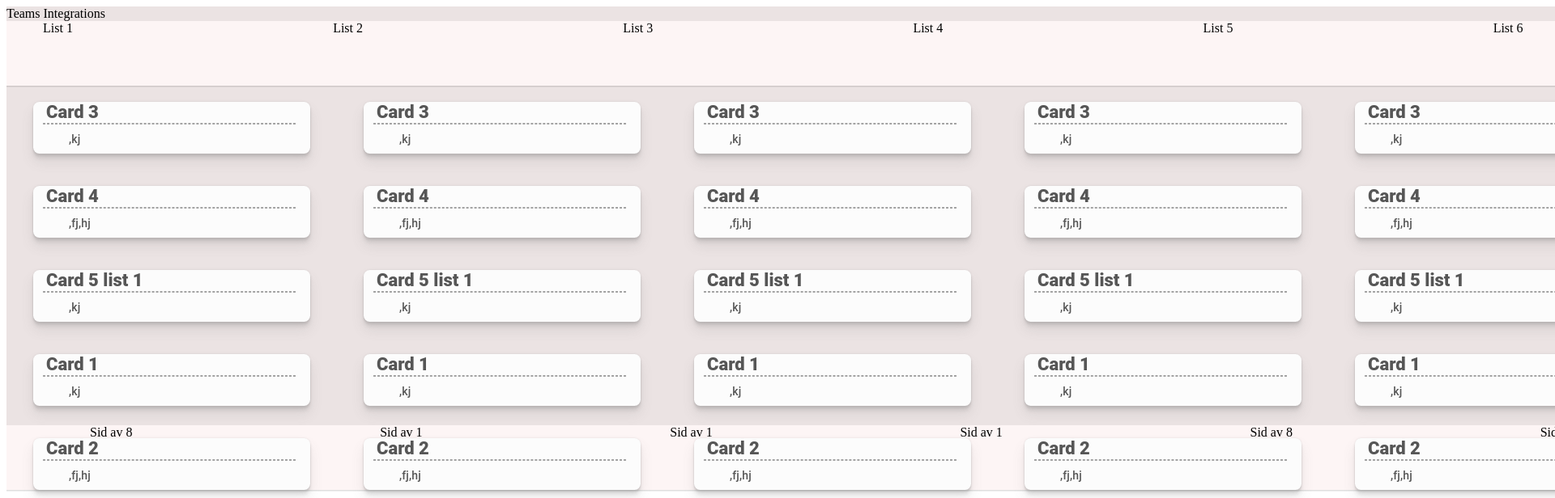
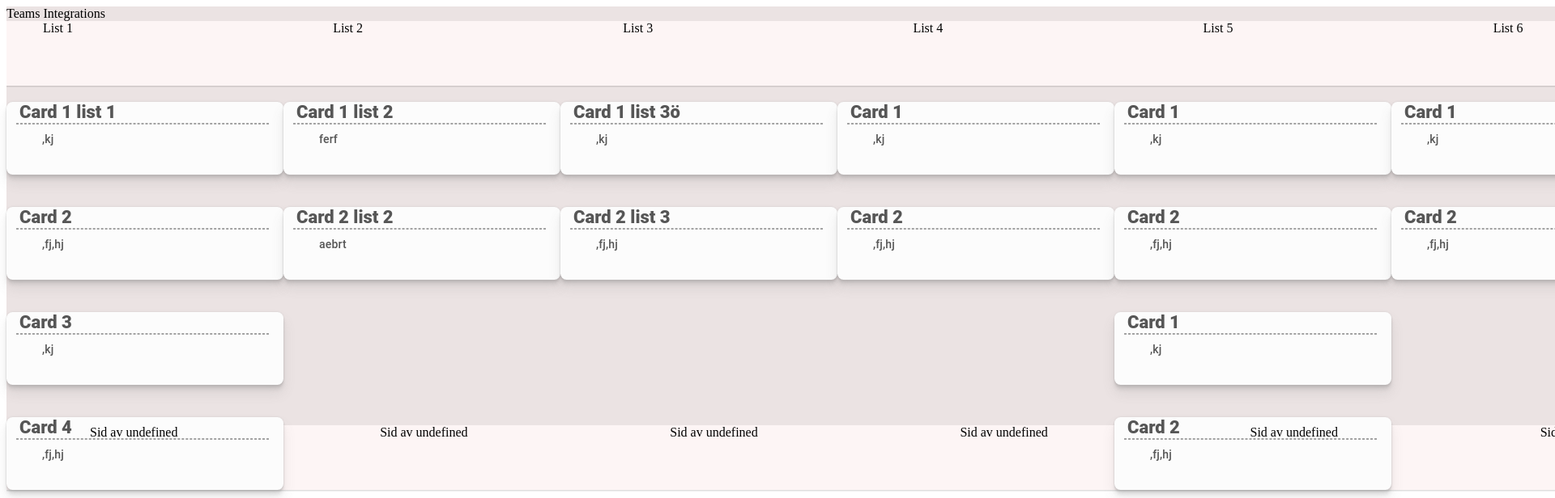
Before and after one commit to FredrikHj/TeamsIntegrations_Info-Windgets, a React (Create React App) app: page / in a window 1280 px wide. Shown: the top 616 px of the page at 81% size, 1920 px wide, since content can reach past the window. Built offline with nearby package versions, Linux system fonts and the light colour scheme.

Commit message:
Working with current page and showing correct data

```diff
--- a/src/App.js
+++ b/src/App.js
@@ -10,6 +10,7 @@ import { logDOM } from '@testing-library/react';
 /* import { LogLevel, UserAgentApplication } from 'msal';
 import style from './components/styles/common.sass'; */
 
+// Generall variables
 let cardBoxSpace = 40;
 
 let listIndex = -1;
@@ -18,7 +19,6 @@ const App = () => {
   count++;
   //const [ accessToken, setAccessToken ] = useState('');
   const [ toDoData ] = useState(toDoList);
-  const [ refHeightCardContainer ] = useState(React.createRef());
   const [ domHeightArr ] = useState([]);
   const [ listCardPagesArr ] = useState([]);
   const [ heightCardBoxesArr ] = useState([]);
@@ -29,8 +29,7 @@ const App = () => {
   const [ getVisibleDataArr ] = useState([]);
   let [ loopList, updateLoopList ] = useState(0);
 
-  const [ quantityCardPage, updateQuantityCardPage ] = useState(0);
-
+  const refHeightCardContainer = React.createRef();
   let promiseFooterArr = new Promise(success => {
     window.onload = (event) => {
       createHeightArr();
@@ -38,7 +37,7 @@ const App = () => {
     };
 
   })
-  console.log(getVisibleDataArr);
+
   /*   let getAuthtoken = () => {
     let loginRequest = {
       scopes: ["user.read", "mail.send"] // optional Array<string>
@@ -52,19 +51,18 @@ const App = () => {
   }
   */
   useEffect(() => {
-    //if (!toDoData || !refHeightCardContainer.current) return;
-  }, [loopList]);
+    //if (!toDoData || !refHeightCardContainerObj.current) return;
+  }, [listCardPagesArr]);
+  console.log(refHeightCardContainer)
   /*   console.log(accessToken);
   getAuthtoken();
   runAxiosGet( accessToken ); */
 
   let createHeightArr = () => {
+    let getNrOfCards = 0;
     console.log(domHeightArr);
-    console.log(refHeightCardContainer);
-
 
     domHeightArr.push(refHeightCardContainer.current.offsetHeight);
-
 
     //Save it to its space
     /*
@@ -74,13 +72,21 @@ const App = () => {
     */
     domHeightArr.push(heightCardBoxesArr);
     domHeightArr.push([]);
-    refHeightCardsArr.map((toDoList, countList) => {
+
+    // Get out the offsetHeight from eatch cardelement and save the values to a common space
+    toDoData.map((item, listIndex) => {
       heightCardBoxesArr.push([]);
-      toDoList.map((toDoBoxes, countBoxes) => {
-        domHeightArr[1][countList].push(refHeightCardsArr[countList][countBoxes].current.offsetHeight+cardBoxSpace/* +style.cardBoxSpace */);
+      item.toDoCards.map((item, cardIndex) => {
+        domHeightArr[1][listIndex].push(refHeightCardsArr[listIndex][cardIndex].current.offsetHeight+cardBoxSpace /*+style.cardBoxSpace */);
+        console.log(domHeightArr[1][listIndex]);
+      })
+      calcHeighOtfCardBoxes(listIndex)
     })
 
-      calcHeighOtfCardBoxes(countList)
+    refHeightCardsArr.map((item, index) => {
+      console.log(refHeightCardsArr[index][1].current.offsetHeight);
+
+
     });
   }
   let calcHeighOtfCardBoxes = (listNr) => {
@@ -104,108 +110,75 @@ const App = () => {
 
   let calcCardOfSide = () => {
     let maxCardPage = 0;
-      let heightCardContainer = domHeightArr[0];
+    let maxCardShowing = 0;
+
+    let heightCardContainer = domHeightArr[0]
     let heightCardBox = domHeightArr[1][0][0];
-      let maxCardShowing = heightCardContainer/heightCardBox;
+    maxCardShowing = Math.round(heightCardContainer/heightCardBox);
+    console.log(maxCardShowing);
 
     for (let index = 0; index < domHeightArr[1].length; index++) {
       let cardQuantity = domHeightArr[1][index].length;
-        maxCardPage = cardQuantity/maxCardShowing;
+      maxCardPage = Math.round(cardQuantity/maxCardShowing);
 
       //Update the card / page
-        updateQuantityCardPage(maxCardPage);
-        let setListPage = Math.round(maxCardPage);
+      let setListPage = maxCardPage;
       if (setListPage === 0) setListPage = 1;
       listCardPagesArr.push(setListPage);
-
-        autoChangeShowingCard(maxCardShowing);
+      console.log(listCardPagesArr);
     }
   }
-    let autoChangeShowingCard = (sideNr) => {
-      let getCorrectDataGroup;
-      let getVisibleData;
-      console.log(loopList);
-
-      currentTodoData.push();
-
+  let fixShowingCards = (index, cardData) => {
     let currentSideNr = 1;
     let startCardIndex = 0;
 
     let endCardIndex = 0;
 
-      let cardOfPage = Math.round(sideNr);
-
-      startCardIndex = currentSideNr*cardOfPage-cardOfPage; // Start Index
-      endCardIndex = currentSideNr*cardOfPage;              // End index
+    /*  startCardIndex = currentSideNr*0-0; // Start Index
+    endCardIndex = currentSideNr*0;+// End index
+    */
     console.log(currentSideNr);
     console.log(startCardIndex);
     console.log(endCardIndex);
-      // Get the correct data from the main array and past it into the new visiable data array
-      console.log(listIndex);
 
-      //if (getCorrectDataGroup)
-      getCorrectDataGroup = toDoData[loopList].toDoCards.slice(2, 5);
-      if (getCorrectDataGroup.length === 0) getVisibleDataArr.push([]);
-
-      if (getCorrectDataGroup.length !== 0) {
-        getVisibleData = currentTodoData.concat(getCorrectDataGroup);
-
-        getVisibleDataArr.push(getVisibleData);
-      }
-      updateLoopList(loopList++);
+    //updateLoopList(loopList++);
+    return cardData/* .slice(0, 7) */;
   }
 
-    console.log(getVisibleDataArr);
-    console.log(currentTodoData);
   return (
     <div id="appbody">
         Teams Integrations
       <main>
         <section className="toDoHeadLineContainer">
           {
-            toDoData.map((dataLists, listNr) => {
+            toDoData.map((item, index) => {
               return (
-                <section key={ listNr } className="toDoHeadLinesBox">
-                  { dataLists.toDoHeadLine }
+                <section key={ index } className="toDoHeadLinesBox">
+                  { item.toDoHeadLine }
                 </section>
               );
             })
           }
         </section>
+        {/* Save ref to correspnding created ref in top of the component */}
         <section id="toDoCardContainer" ref={ refHeightCardContainer }>
           {
-            toDoData.map((dataLists, countList) => {
-              console.log(countList);
-              count++;
-              console.log(count);
-
-              let listName = `list${countList}`;
-
-              let invisibleToDoCards = dataLists.toDoCards;
-              console.log(invisibleToDoCards);
-
-              let visibleToDoCards = getVisibleDataArr;
-              console.log(getVisibleDataArr);
+            toDoData.map((item, index) => {
+              console.log(item);
 
               // Force the push function only pushing the actual elements
-              if (refHeightCardsArr.length <= countList){
+              if (refHeightCardsArr.length <= index){
                 refHeightCardsArr.push([]);
                 currentCardPageArr.push([]);
               };
-              console.log(getVisibleDataArr[countList]);
-
-              let propsArr = [
-                invisibleToDoCards,
-                refHeightCardsArr,
-                countList,
-                currentCardPageArr,
-                getVisibleDataArr,
-              ];
-              console.log(getVisibleDataArr);
 
               return(
-                <ToDoCards
-                  propsArr={ propsArr }
+                <ToDoCards key={ index }
+                  mainTodoList={ item.toDoCards }
+                  fixShowingCards={ fixShowingCards(index, item.toDoCards) }
+                  refHeightCardsArr={ refHeightCardsArr }
+                  listIndex={ index }
+                  currentCardPageArr={ currentCardPageArr }
                 />
                 );
               })
@@ -214,11 +187,12 @@ const App = () => {
       </main>
       <footer id="toDoCardSidesContainer">
         {
-          toDoData.map((dataLists, countList) => {
+          toDoData.map((item, index) => {
+            console.log(listCardPagesArr);
 
             return(
-              <section key={ countList } className="toDoHeadLinesBox toDoCardSides">
-                {`Sid ${currentCardPageArr[countList]} av ${listCardPagesArr[countList]}`}
+              <section key={ index } className="toDoHeadLinesBox toDoCardSides">
+                {`Sid ${currentCardPageArr[index]} av ${listCardPagesArr[index]}`}
               </section>
             );
           })
--- a/src/components/structure/toDoCards.js
+++ b/src/components/structure/toDoCards.js
@@ -1,49 +1,24 @@
 import React from 'react';
 export const ToDoCards = (props) => {
 
-    let incommingData = props.propsArr;
-    console.log(incommingData[4]);
+    return(
+        <section key={ props.listIndex } className="toDoitemListContainer">
+            {
+                props.mainTodoList.map((item, index) => {
+                // Force the push function only pushing the actual elements
+
+                if (props.refHeightCardsArr[props.listIndex].length <= index) props.refHeightCardsArr[props.listIndex].push(React.createRef());
+                    console.log(props.refHeightCardsArr);
 
                     return(
-        <>
-            <section key={ incommingData[2]+1 } className="toDoCardsListContainer">
-                {
-                    incommingData[4].map((cards, cardNr) => {
-                        console.log(cardNr);
-
-                        console.log(cards);
-                        //return(
-                            let result = cards.map((item, index) => {
-                                return(
-                                    <div key={ index } className="toDoCardBoxes">
+                        <div key={ index } className="toDoCardBoxes" ref={ props.refHeightCardsArr[props.listIndex][index]}>
                             <div className="toDoCardHeadLine">{ item.cardHedline }</div>
                             <hr></hr>
                             <div className="toDoCardHeadContent">{ item.cardContent }</div>
                         </div>
                     );
                 })
-                            return result;
-
-                    })
             }
         </section>
-            <section key={ incommingData[2] } className="toDoCardsListContainer hidden">
-                {
-                    incommingData[0].map((cards, cardNr) => {
-                    // Force the push function only pushing the actual elements
-                    if (incommingData[1][incommingData[2]].length <= cardNr) incommingData[1][incommingData[2]].push(React.createRef());
-
-
-                        return(
-                            <div key={ cardNr } className="toDoCardBoxes" ref={ incommingData[1][incommingData[2]][cardNr]}>
-                                <div className="toDoCardHeadLine">{ cards.cardHedline }</div>
-                                <hr></hr>
-                                <div className="toDoCardHeadContent">{ cards.cardContent }</div>
-                            </div>
-                        );
-                    })
-                }
-            </section>
-        </>
     );
 }
--- /dev/null
+++ b/src/components/styles/App.css
@@ -0,0 +1,168 @@
+/* Generall*/
+/* Flexbox */
+.flexBoxRow, .toDoHeadLineContainer, #toDoCardContainer, #toDoCardSidesContainer {
+  display: -webkit-box;
+  display: -ms-flexbox;
+  display: flex;
+  -webkit-box-orient: horizontal;
+  -webkit-box-direction: normal;
+      -ms-flex-direction: row;
+          flex-direction: row;
+}
+
+.flexBoxCol, .toDoHeadLinesBox, .toDoCardsListContainer, .toDoCardBoxes {
+  display: -webkit-box;
+  display: -ms-flexbox;
+  display: flex;
+  -webkit-box-orient: vertical;
+  -webkit-box-direction: normal;
+      -ms-flex-direction: column;
+          flex-direction: column;
+}
+
+export {
+  cardBoxSpace: 40;
+}
+
+#appbody {
+  margin: 0px;
+  background: #ebe3e3;
+  width: 170%;
+}
+
+#appHeadLineContainer {
+  width: 100%;
+  height: 5vh;
+  margin-left: 0px;
+  background: #FFFFFF;
+  -webkit-box-shadow: 0px 2px 0px rgba(86, 86, 86, 0.1), 0px 1px 0px rgba(86, 86, 86, 0.1);
+          box-shadow: 0px 2px 0px rgba(86, 86, 86, 0.1), 0px 1px 0px rgba(86, 86, 86, 0.1);
+}
+
+#appHeadLine {
+  width: 503px;
+  margin-left: 23px;
+  font-family: Roboto;
+  font-style: normal;
+  font-weight: 900;
+  font-size: 37px;
+  color: #3D3D3D;
+}
+
+.toDoHeadLineContainer {
+  padding: 0px;
+  width: 100%;
+  height: 10vh;
+  margin-left: 0px;
+  background: #fdf5f5;
+  -webkit-box-shadow: 0px 2px 0px rgba(86, 86, 86, 0.1), 0px 1px 0px rgba(86, 86, 86, 0.1);
+          box-shadow: 0px 2px 0px rgba(86, 86, 86, 0.1), 0px 1px 0px rgba(86, 86, 86, 0.1);
+}
+
+.toDoHeadLinesBox {
+  padding: 0px 12px;
+  position: static;
+  width: 100%;
+  margin-left: 33px;
+  margin-top: 0px;
+}
+
+#toDoCardContainer {
+  padding: 0px;
+  width: 100%;
+  margin-top: 20px;
+  height: 50vh;
+}
+
+.toDoCardsListContainer {
+  width: 100%;
+  height: 50vh;
+  margin-left: 33px;
+}
+
+.toDoCardBoxes {
+  padding: 0px;
+  position: static;
+  width: 342px;
+  margin-top: 0px;
+  height: 90px;
+  margin-bottom: 40px;
+  background: #FCFCFC;
+  -webkit-box-shadow: 0px 10px 16px rgba(98, 98, 98, 0.12), 0px 6px 4px rgba(98, 98, 98, 0.12), 0px 3px 2px rgba(98, 98, 98, 0.12), 0px 0px 2px rgba(98, 98, 98, 0.18);
+          box-shadow: 0px 10px 16px rgba(98, 98, 98, 0.12), 0px 6px 4px rgba(98, 98, 98, 0.12), 0px 3px 2px rgba(98, 98, 98, 0.12), 0px 0px 2px rgba(98, 98, 98, 0.18);
+  border-radius: 7.5px;
+  z-index: 1;
+}
+
+.toDoCardBoxes hr {
+  position: static;
+  width: 310px;
+  height: 0px;
+  margin-left: 0px;
+  margin-top: 0px;
+  border: 1px dashed #A3A3A3;
+  margin: 0px 12px;
+}
+
+.hidden {
+  z-index: -1;
+  overflow-y: scroll;
+}
+
+.toDoCardHeadLine {
+  position: static;
+  width: 296px;
+  height: 26px;
+  margin-left: 12px;
+  margin-top: 0px;
+  font-family: Roboto;
+  font-style: normal;
+  font-weight: 900;
+  font-size: 22px;
+  line-height: 26px;
+  color: #565656;
+  -webkit-box-ordinal-group: 1;
+      -ms-flex-order: 0;
+          order: 0;
+  -ms-flex-item-align: start;
+      align-self: flex-start;
+  margin: 0px 16px;
+}
+
+.toDoCardHeadContent {
+  position: static;
+  width: 254px;
+  height: 100%;
+  margin-left: 42px;
+  margin-top: 8px;
+  font-family: Roboto;
+  font-style: normal;
+  font-weight: 500;
+  font-size: 14px;
+  line-height: 16px;
+  letter-spacing: 0.16px;
+  color: #565656;
+  word-break: break-word;
+  -webkit-box-ordinal-group: 2;
+      -ms-flex-order: 1;
+          order: 1;
+  -ms-flex-item-align: center;
+      -ms-grid-row-align: center;
+      align-self: center;
+  margin: 10px 0px;
+}
+
+#toDoCardSidesContainer {
+  padding: 0px;
+  width: 100%;
+  height: 10vh;
+  margin-left: 0px;
+  background: #fdf5f5;
+  -webkit-box-shadow: 0px 2px 0px rgba(86, 86, 86, 0.1), 0px 1px 0px rgba(86, 86, 86, 0.1);
+          box-shadow: 0px 2px 0px rgba(86, 86, 86, 0.1), 0px 1px 0px rgba(86, 86, 86, 0.1);
+}
+
+.toDoCardSides {
+  padding-left: 70px;
+}
+/*# sourceMappingURL=App.css.map */
--- a/src/components/styles/App.sass
+++ b/src/components/styles/App.sass
@@ -53,6 +53,7 @@
   padding: 0px
   width: 100%
   margin-top: 20px
+  height: 50vh
 
 .toDoCardsListContainer
   @extend .flexBoxCol
@@ -87,7 +88,7 @@
 .hidden
   z-index: -1
   overflow-y: scroll
-  height: 100px
+
 
 .toDoCardHeadLine
   position: static
```
Also changed, not shown: src/components/styles/common.css (added, +26 -0 lines), 2 other files (tests, documents, lock files or other folders). Lines whose indentation alone changed are shown as unchanged.
